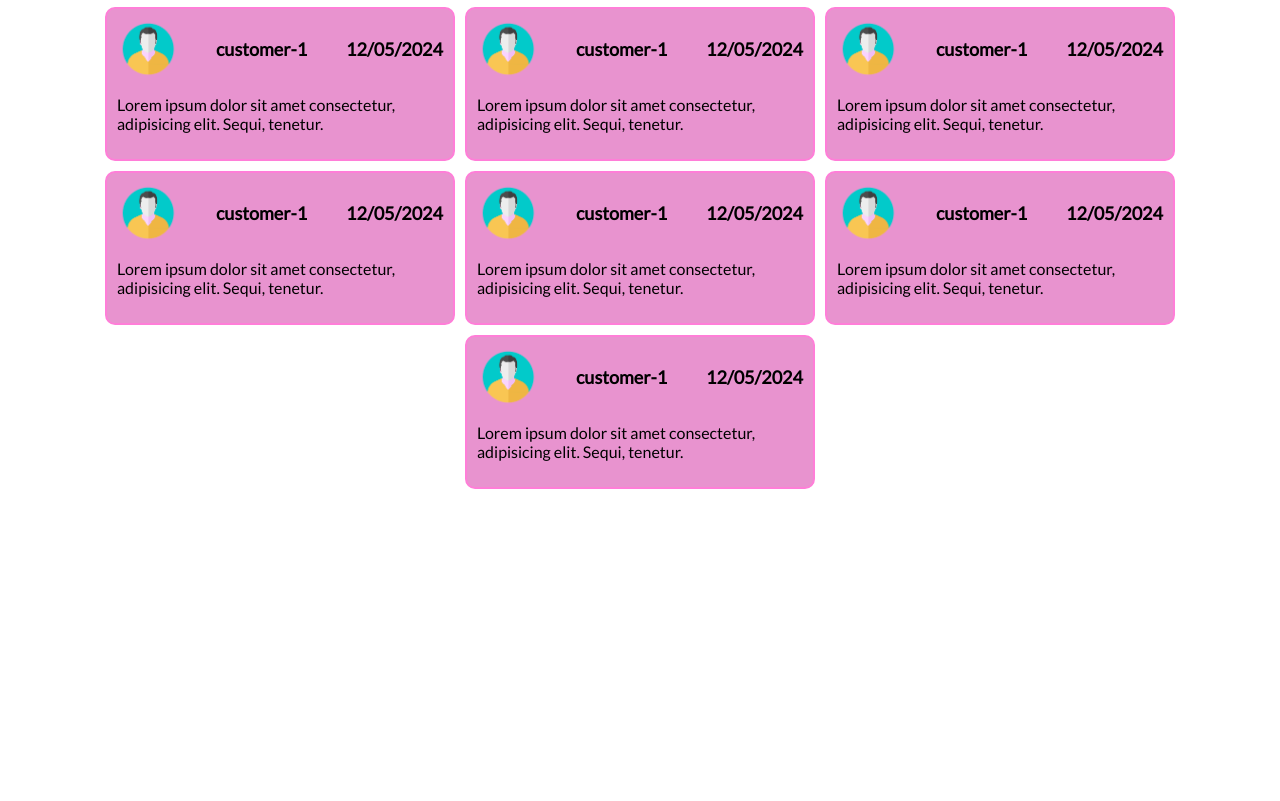
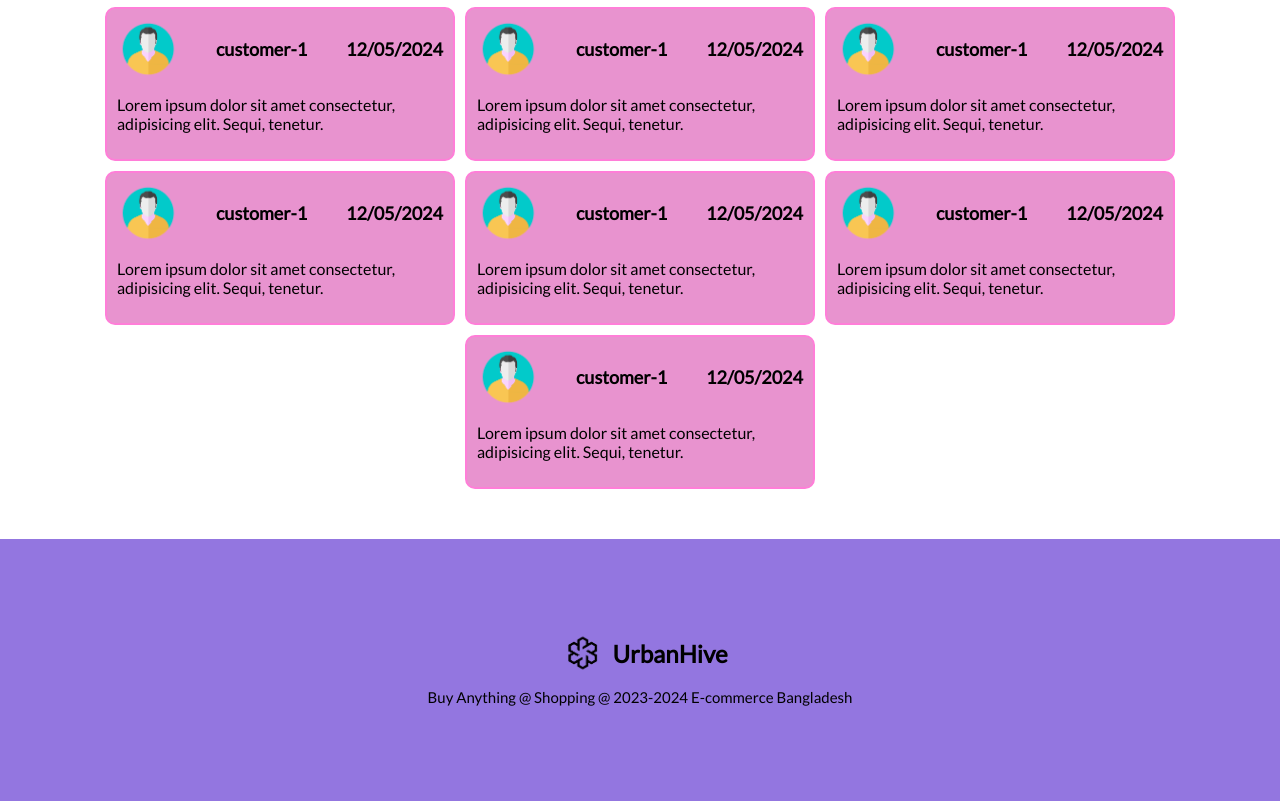
Before and after one commit to Razib2019/urbanhive, a plain HTML site: page index.html in a window 1280 px wide. Shown: the part 2346-3147 px from the top of the page. Before the commit the page ends 2885 px from the top, so only its background shows below. Drawn offline with Linux system fonts and the light colour scheme.

Commit message:
footer section done

```diff
--- a/css/style.css
+++ b/css/style.css
@@ -249,3 +249,25 @@ nav {
   font-weight: 600;
 }
 /* Customer Review Styles End Here */
+/* Footer Section Styles Start From */
+footer {
+  background-color: #9376e0;
+}
+.footer-container {
+  padding: 80px;
+}
+.footer-items {
+  display: flex;
+  align-items: center;
+  justify-content: center;
+}
+.footer-items img {
+  width: 60px;
+  height: 60px;
+}
+footer p {
+  text-align: center;
+  font-size: 15px;
+  margin-top: 0px;
+}
+/* Footer Section End From */
--- a/index.html
+++ b/index.html
@@ -333,6 +333,17 @@
       </div>
     </section>
     <!-- User Review Section End Here -->
+    <!-- Footer Section Start From Here -->
+    <footer>
+      <div class="footer-container">
+        <div class="footer-items">
+          <img src="./resources/nav-image/urban-hive.png" alt="" />
+          <h2>UrbanHive</h2>
+        </div>
+        <p>Buy Anything @ Shopping @ 2023-2024 E-commerce Bangladesh</p>
+      </div>
+    </footer>
+    <!-- Footer Section End Here -->
     <!-- Font Awesome Kit -->
     <script
       src="https://kit.fontawesome.com/800be1c8ec.js"
```
